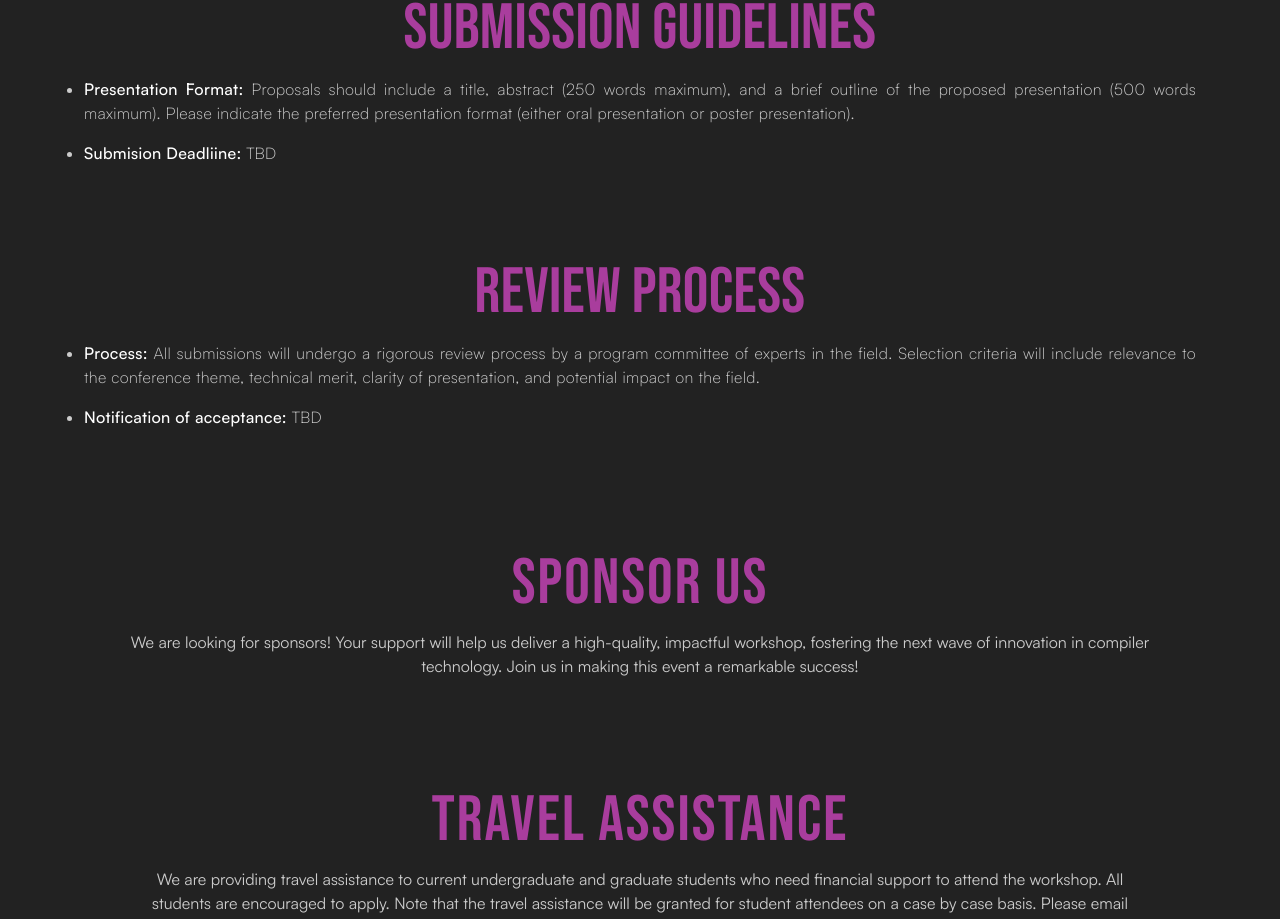
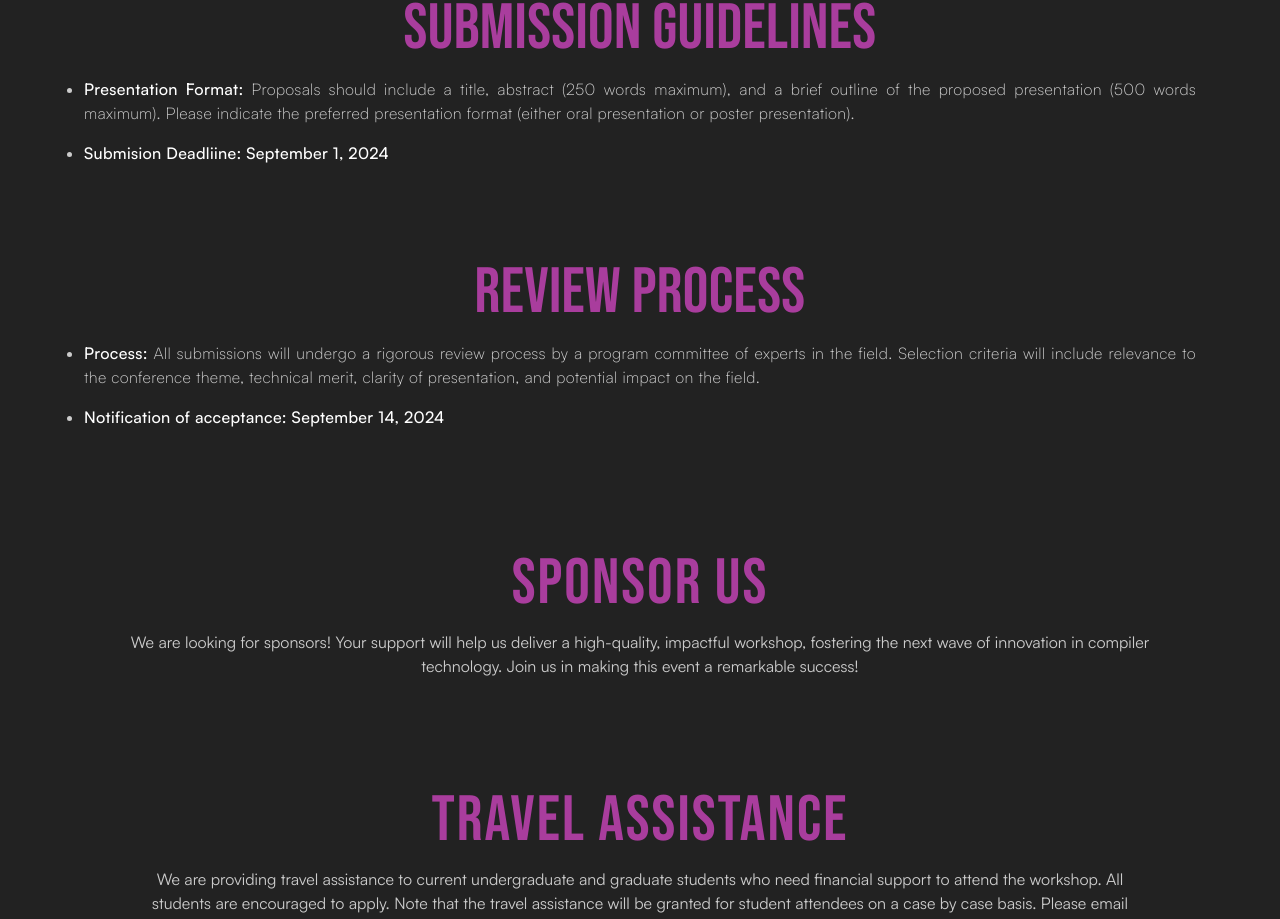
Before and after one commit to compilertech/compilertech-fe, a React (Vite) app: page / in a window 1280 px wide. Shown: the part 3335-4254 px from the top of the page. Built offline with nearby package versions, Linux system fonts and the light colour scheme.

Commit message:
Update SubmissionReview.tsx

```diff
--- a/src/components/SubmissionReview.tsx
+++ b/src/components/SubmissionReview.tsx
@@ -17,7 +17,7 @@ const SubmissionReview: React.FC = () => {
               presentation).
             </li>
             <li>
-              <Bold>Submision Deadliine: </Bold>TBD
+              <Bold>Submision Deadliine: September 1, 2024</Bold>
             </li>
           </ul>
         </Text>
@@ -34,7 +34,7 @@ const SubmissionReview: React.FC = () => {
               the field.
             </li>
             <li>
-              <Bold>Notification of acceptance:</Bold> TBD
+              <Bold>Notification of acceptance: September 14, 2024</Bold>
             </li>
           </ul>
         </Text>
```
